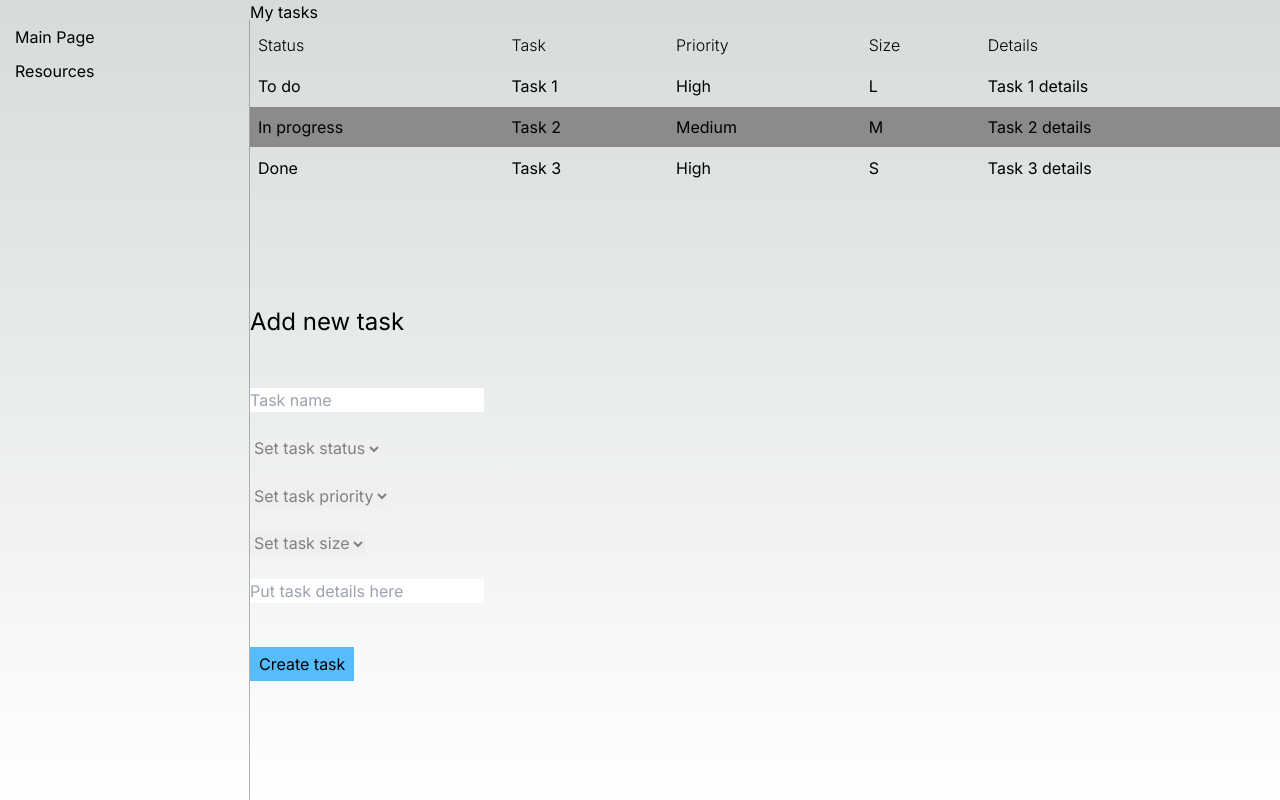
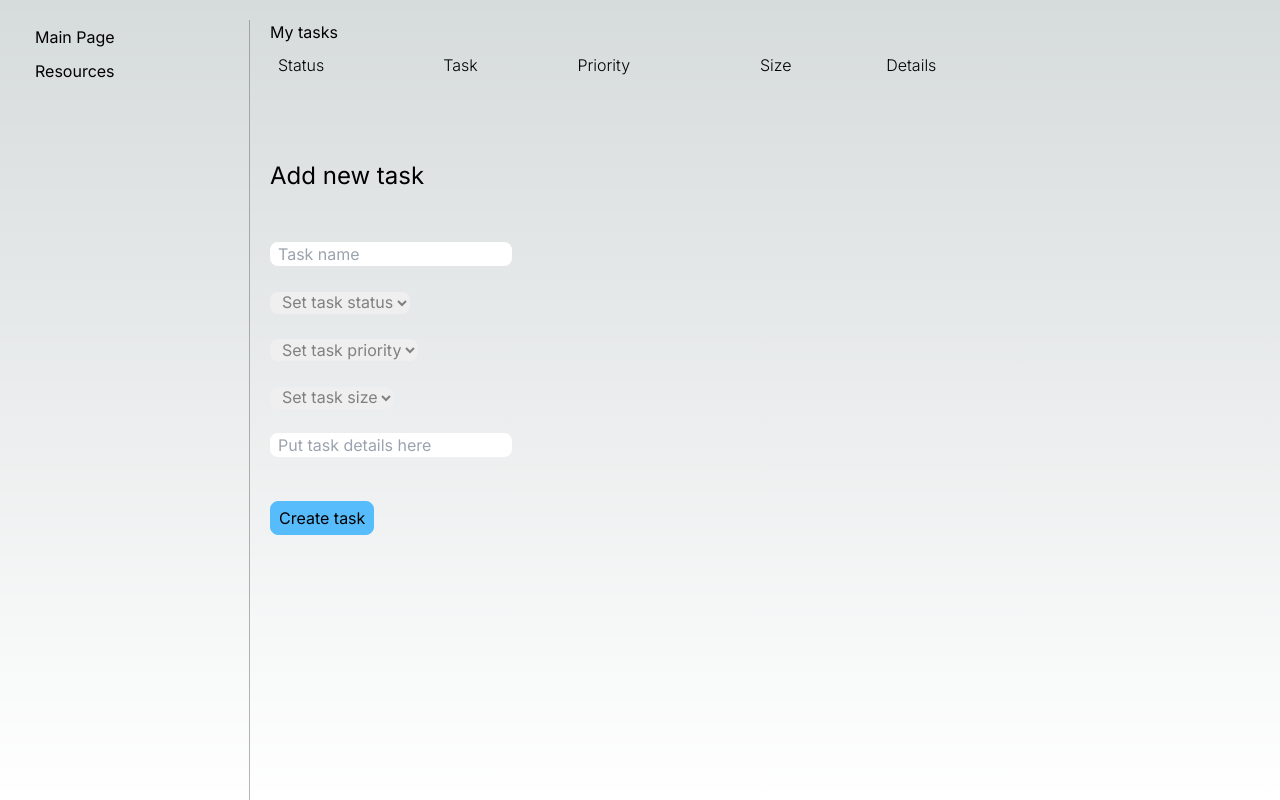
Before and after one commit to blzjmzk/qualtrics-workshops-my-personal-organizer, a Next.js app: page /main-page in a window 1280 px wide. Built offline with nearby package versions, Linux system fonts and the light colour scheme.

Commit message:
Added file input

```diff
--- a/src/app/globals.css
+++ b/src/app/globals.css
@@ -22,6 +22,7 @@ html {
 
 body {
   height: 100%;
+
   color: rgb(var(--foreground-rgb));
   background: linear-gradient(
       to bottom,
--- a/src/app/main-page/main-page.css
+++ b/src/app/main-page/main-page.css
@@ -1,5 +1,6 @@
 .main-page-container {
   height: 100%;
+
   display: grid;
   grid-template-columns: [col-1-start] 250px [col-w-start] auto [end];
   grid-template-rows: [row-1-start] 100px [row-2-start] auto [last-line];
@@ -11,6 +12,8 @@
 .sidebar {
   grid-area: sidebar;
   display: flex;
+  padding-left: 20px;
+
   flex-direction: column;
   align-items: flex-start;
   margin-top: 20px;
@@ -23,9 +26,11 @@
 
 .header {
   padding-top: 24px;
+
   grid-area: header;
   display: flex;
   flex-direction: column;
+
   align-items: center;
 }
 
--- a/src/app/main-page/my-tasks/add-task/add-task.css
+++ b/src/app/main-page/my-tasks/add-task/add-task.css
@@ -5,17 +5,21 @@ h2 {
 
 select {
   color: grey;
+  border-radius: 8px;
+  padding-left: 8px;
 }
 
 input {
   color: grey;
+  border-radius: 8px;
+  padding-left: 8px;
 }
 
 .add-task-container {
   display: flex;
   flex-direction: column;
   justify-content: center;
-  margin: 68px auto auto;
+  margin: 25px auto auto;
 }
 
 .add-task-form {
@@ -31,10 +35,12 @@ input {
   border: 1px solid #56bcfc;
   margin-top: 24px;
   padding: 4px 8px;
+  border-radius: 8px;
 }
 
 .add-task-btn:hover {
   background-color: #56bcfc;
   border: 1px solid #56bcfc;
   opacity: 0.7;
+  border-radius: 8px;
 }
--- a/src/app/main-page/my-tasks/add-task/add-task.tsx
+++ b/src/app/main-page/my-tasks/add-task/add-task.tsx
@@ -4,22 +4,26 @@ import "./add-task.css";
 import { Form, Button } from "react-bootstrap";
 import { TaskStatus, TaskPriority, TaskSize, Task } from "@/shared/task.model";
 
-export function AddTask() {
+interface AddTaskProps {
+  setTaskCallback: (task: Task) => void;
+}
+
+export function AddTask({ setTaskCallback }: AddTaskProps) {
   const [name, setName] = useState<string>("");
   const [status, setStatus] = useState<TaskStatus | undefined>(undefined);
   const [priority, setPriority] = useState<TaskPriority | undefined>(undefined);
   const [size, setSize] = useState<TaskSize | undefined>(undefined);
   const [details, setDetails] = useState<string>("");
 
-  const onAddTaskClick = (): Task | undefined => {
+  const onAddTaskClick = () => {
     if (status && name && priority && size && details) {
-      return {
+      setTaskCallback({
         status: status,
         name: name,
         priority: priority,
         size: size,
         details: details,
-      };
+      });
     }
   };
 
--- a/src/app/main-page/my-tasks/my-tasks.css
+++ b/src/app/main-page/my-tasks/my-tasks.css
@@ -26,4 +26,5 @@ tr:nth-child(even) {
 
 .my-tasks-container {
   width: 80%;
+  padding: 20px;
 }
--- a/src/app/main-page/my-tasks/my-tasks.tsx
+++ b/src/app/main-page/my-tasks/my-tasks.tsx
@@ -5,34 +5,14 @@ import { useState } from "react";
 import { AddTask } from "./add-task/add-task";
 
 export function MyTasks() {
-  const [tasks, setTasks] = useState();
+  const [tasks, setTasks] = useState<Task[]>([]);
 
-  const mockTasks: Task[] = [
-    {
-      status: TaskStatus.TODO,
-      name: "Task 1",
-      priority: TaskPriority.HIGH,
-      size: TaskSize.L,
-      details: "Task 1 details",
-    },
-    {
-      status: TaskStatus.IN_PROGRESS,
-      name: "Task 2",
-      priority: TaskPriority.MEDIUM,
-      size: TaskSize.M,
-      details: "Task 2 details",
-    },
-    {
-      status: TaskStatus.DONE,
-      name: "Task 3",
-      priority: TaskPriority.HIGH,
-      size: TaskSize.S,
-      details: "Task 3 details",
-    },
-  ];
+  const setTaskCallback = (task: Task) => {
+    setTasks([...tasks, task]);
+  };
 
   return (
-    <div>
+    <div className="my-tasks-container">
       My tasks
       <table>
         <thead>
@@ -45,7 +25,7 @@ export function MyTasks() {
           </tr>
         </thead>
         <tbody>
-          {mockTasks.map((task, index) => (
+          {tasks.map((task, index) => (
             <tr key={`${task.name} ${index}`}>
               <td>{task.status}</td>
               <td>{task.name}</td>
@@ -56,7 +36,7 @@ export function MyTasks() {
           ))}
         </tbody>
       </table>
-      <AddTask />
+      <AddTask setTaskCallback={setTaskCallback} />
     </div>
   );
 }
--- a/src/app/resources/page.tsx
+++ b/src/app/resources/page.tsx
@@ -1,12 +1,18 @@
 import Link from "next/link";
 import "./resources.css";
 import { Sidebar } from "../shared/sidebar/sidebar";
+import { UploadResources } from "./upload-resources/upload-resources";
 
 export default function Resources() {
   return (
-    <section id="MainPage" className="main-page-container">
+    <div id="MyResources" className="my-resources-container">
       <Sidebar />
-      Resources
-    </section>
+
+      <div className="main-content">
+        <h3>My resources</h3>
+
+        <UploadResources />
+      </div>
+    </div>
   );
 }
--- a/src/app/resources/resources.css
+++ b/src/app/resources/resources.css
@@ -19,6 +19,10 @@
 
 .link {
   padding: 5px 15px;
+}
+
+.resources {
+  padding: 20px;
 }
 
 .header {
--- /dev/null
+++ b/src/app/resources/upload-resources/upload-resources.tsx
@@ -0,0 +1,29 @@
+"use client";
+
+import React, { useState } from "react";
+
+export function UploadResources() {
+  const [fileNames, setFileNames] = useState<string[]>([]);
+
+  const addFileToResources = (name: string) => {
+    setFileNames([...fileNames, name]);
+  };
+
+  return (
+    <section>
+      <div className="upload-btn-container">
+        <input
+          type="file"
+          id="input"
+          className="upload-btn"
+          multiple
+          onChange={(e) => addFileToResources(e.target.value)}
+        />
+      </div>
+
+      {fileNames.map((fileName, index) => (
+        <p key={`${fileName} ${index}`}>{fileName.split("\\").pop()}</p>
+      ))}
+    </section>
+  );
+}
```
Also changed, not shown: src/app/resources/upload-resources/upload-resources.css (added), 1 other file (tests, documents, lock files or other folders).
